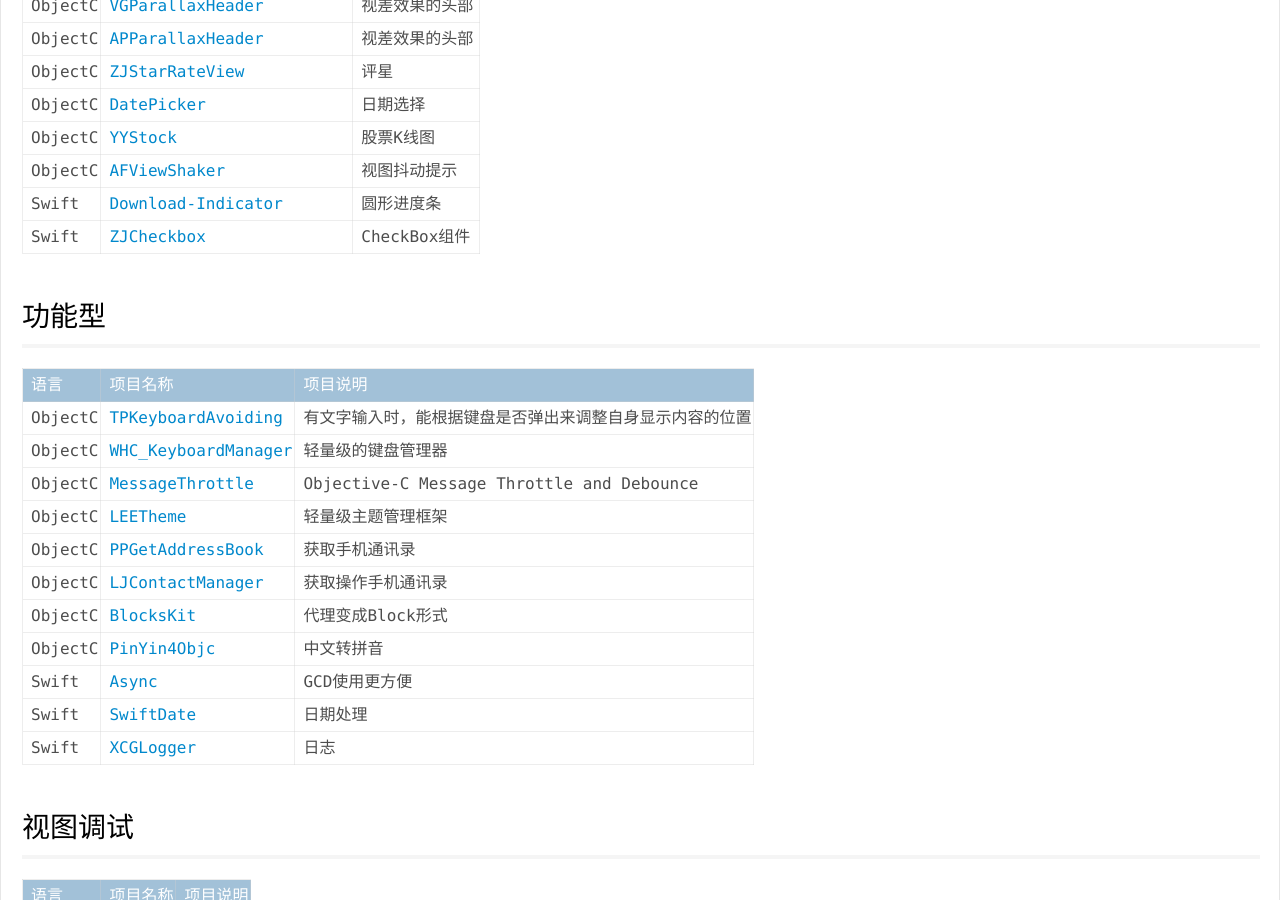
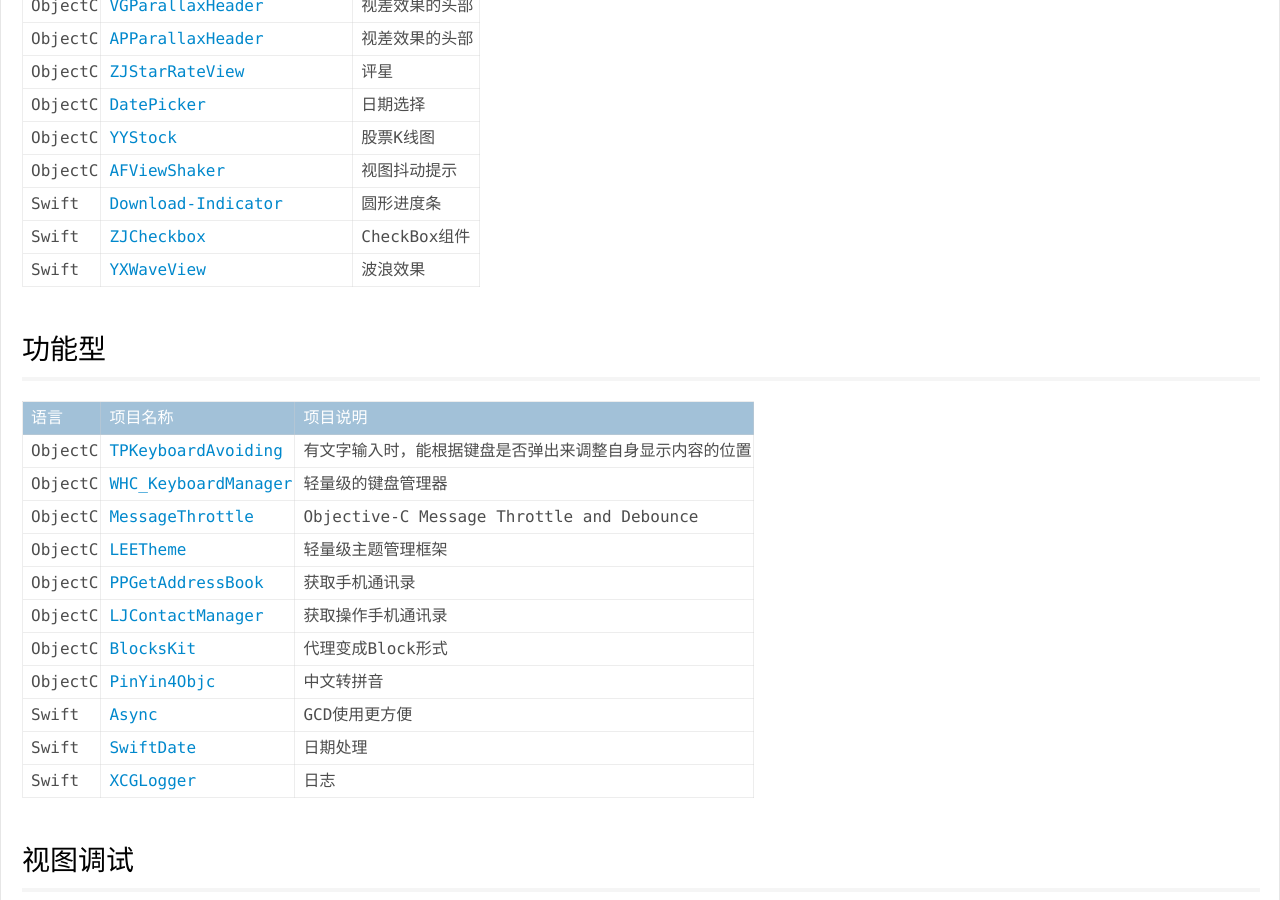
Before and after one commit to psvmc/myblog_jekyll, a Jekyll site: the page built from _posts/2017-12-27-ios-lib.md, in a window 1280 px wide and 900 px high, scrolled down 5823 px. Built offline with Jekyll 4.4.1, drawn with Linux system fonts in a browser that asks for light colours; comment, search, counter and statistics services are not loaded.

Commit message:
文章更新

```diff
--- a/_posts/2017-12-27-ios-lib.md
+++ b/_posts/2017-12-27-ios-lib.md
@@ -178,6 +178,7 @@ categories:
 |ObjectC|[AFViewShaker](https://github.com/ArtFeel/AFViewShaker)|视图抖动提示|
 |Swift|[Download-Indicator](https://github.com/MaheshRS/Download-Indicator)|圆形进度条|
 |Swift|[ZJCheckbox](https://github.com/psvmc/ZJCheckbox)|CheckBox组件|
+|Swift|[YXWaveView](https://github.com/yourtion/YXWaveView)|波浪效果|
 
 ## 功能型
 
```
